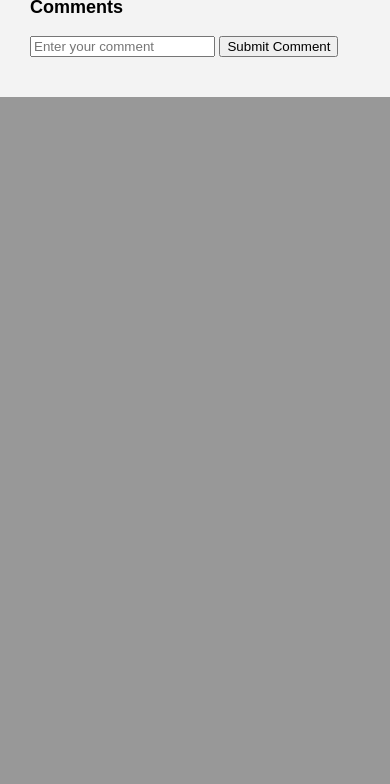
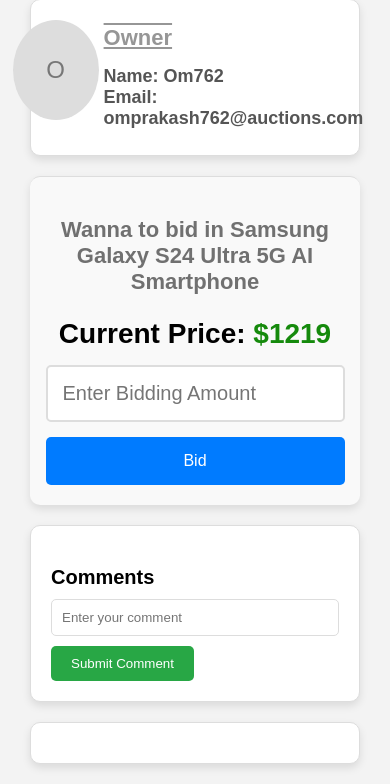
Before and after one commit to om762/Web-Learning, a Django app: page /listing/1 in a window 390 px wide; the page is wider, and only the part inside the window is pictured. Shown: the part 2298-3082 px from the top of that part. Before the commit the page ends 2395 px from the top of that part, so only its background shows below. Run offline with Django 5.2, Linux system fonts and the light colour scheme; data comes from the database, SQL or seed files in the repository; both versions use the stored data as it was after the commit.

Commit message:
Project: Commerce State: Listing-Detail page has been created next: Add functionality in listing page

```diff
--- a/Projects/commerce/auctions/static/auctions/styles.css
+++ b/Projects/commerce/auctions/static/auctions/styles.css
@@ -378,113 +378,296 @@ body {
     background: radial-gradient(circle, #56ff4d, #005813);
 }
 
-/* Detail Page */
-/* Reset default styles */
-/* listing Details Section */
-.listing-details {
-    margin: 150px 50px 10px 50px;
+/* Item Section */
+.item-section {
     display: flex;
+    flex-wrap: wrap;
+    justify-content: center;
     padding: 20px;
-    border: 1px solid #000000;
+    margin: 150px auto;
+    margin-bottom: 70px;
+    background-color: #ffffff;
+    border: 1px solid #ddd;
+    border-radius: 10px;
+    box-shadow: 0 4px 8px rgba(0, 0, 0, 0.1);
+    max-width: 1200px;
+    animation: fadeIn 1s ease-in-out;
 }
 
-.listing-image {
-    flex: 1;
-    margin-right: 20px;
+/* Fade-in animation */
+@keyframes fadeIn {
+    from {
+        opacity: 0;
+    }
+    to {
+        opacity: 1;
+    }
 }
 
-.listing-image img {
-    max-width: 100%;
+.item-image img {
+    max-width: 500px;
+    width: 100%;
     height: auto;
+    border-radius: 10px;
+    transition: transform 0.3s;
 }
 
-.listing-info {
-    flex: 2;
-    height: 100%;
+.item-image img:hover {
+    transform: scale(1.05);
 }
 
-.listing-info h1 {
-    font-size: 24px;
-    margin-bottom: 10px;
+/* Item Info */
+.item-info {
+    flex: 2;
+    padding: 20px;
 }
 
-.category, .owner {
-    font-size: 14px;
-    color: #888;
+.item-info h1 {
+    font-size: 28px;
+    margin-bottom: 10px;
+    color: #333;
 }
 
-.current-price {
+.info {
+    font-size: 16px;
+    font-weight: bold;
+    color: #424d55;
+}
+
+/* Description Section */
+.item-description {
+    padding: 20px;
+    font-size: 16px;
+    line-height: 1.5;
+    background-color: #bed2f7;
+    border-radius: 10px;
+    margin-top: 20px;
+}
+
+.item-info p span {
+    font-weight: bold;
+    color: #515151;
+}
+
+/* Extra Images Section */
+.extra-images {
+    background-color: #dddddd;
+    display: flex;
+    flex-wrap: wrap;
+    border-radius: 20px;
+    flex-wrap: wrap;
+    justify-content: center;
+    padding: 20px;
+    gap: 10px;
+    margin: 20px;
+    background-color: #ffffff;
+    border: 1px solid #ddd;
+    border-radius: 10px;
+    box-shadow: 0 4px 8px rgba(0, 0, 0, 0.1);
+    /* max-width: 1200px; */
+    animation: fadeIn 1s ease-in-out;
+}
+
+.extra-image img {
+    max-height: 350px;
+    width: auto;
+    border: 1px solid rgb(206, 206, 206);
+    border-radius: 10px;
+    box-shadow: 0 2px 4px rgba(0, 0, 0, 0.1);
+    transition: transform 0.3s;
+}
+
+.extra-image img:hover {
+    transform: scale(1.05);
+}
+
+/* Owner Section */
+.owner-section {
+    margin: 20px;
+    padding: 20px;
+    background-color: #ffffff;
+    border: 1px solid #ddd;
+    border-radius: 10px;
+    box-shadow: 0 4px 8px rgba(0, 0, 0, 0.1);
+    display: flex;
+    justify-content: center;
+    animation: fadeIn 1s ease-in-out;
+}
+
+.owner-info h3 {
+    display: inline-block;
+    text-decoration: underline overline;
+    font-size: 22px;
+    margin-bottom: 15px;
+    margin-top: 0px;
+    color: #969696;
+}
+
+.owner-section h4 {
     font-size: 18px;
-    font-weight: bold;
+    margin: 0 0;
+    color: #555;
+}
+
+.owner-section .owner-details {
+    display: flex;
+    align-items: center;
+}
+
+.owner-section .owner-avatar {
+    width: 100px;
+    height: 100px;
+    border-radius: 50%;
+    background-color: #ddd;
+    margin-bottom: 15px;
+    display: flex;
+    justify-content: center;
+    align-items: center;
+    font-size: 24px;
+    color: #777;
+}
+
+.owner-section .owner-info {
+    margin-left: 5px;
 }
 
 /* Bidding Section */
 .bidding-section {
+    margin: 20px;
     padding: 20px;
+    background-color: #f9f9f9;
+    border-top: 1px solid #ddd;
+    border-radius: 10px;
+    text-align: center;
+    box-shadow: 0 4px 8px rgba(0, 0, 0, 0.1);
 }
 
 .bidding-section h3 {
-    font-size: 18px;
+    font-size: 22px;
+    margin-bottom: 20px;
+    margin-top: 20px;
+    color: #707070;
 }
 
+
+.bidding-section .price {
+    font-size: 28px;
+    font-weight: bold;
+    margin-bottom: 15px;
+}
+
+.bidding-form {
+    display: inline-flex;
+    align-items: center;
+    gap: 10px;
+    width: 100%;
+    justify-content: center;
+}
+
+.bidding-section .price span{
+    color: #158a0c;
+}
+
+
 .bidding-section input[type="number"] {
+    padding: 15px;
+    margin-bottom: 15px;
+    border: 2px solid #ddd;
+    border-radius: 5px;
+    box-sizing: border-box;
+    font-size: 20px;
+    transition: border-color 0.3s;
+}
+
+.bidding-section input[type="number"]:focus {
+    border-color: #007bff;
+    outline: none;
+}
+
+.bidding-section button {
+    display: block;
+    width: 100%;
+    background-color: #007bff;
+    color: #fff;
+    border: none;
+    padding: 15px;
+    border-radius: 5px;
+    cursor: pointer;
+    font-size: 16px;
+    transition: background-color 0.3s, transform 0.3s;
+}
+
+.bidding-section button:hover {
+    background-color: #0056b3;
+    transform: translateY(-2px);
+}
+
+.bidding-section button:active {
+    transform: translateY(0);
+}
+
+/* Comment Section */
+.comment-section, .comments-list {
+    padding: 20px;
+    background-color: #f9f9f9;
+    border-top: 1px solid #ddd;
+    margin: 20px;
+    padding: 20px;
+    background-color: #ffffff;
+    border: 1px solid #ddd;
+    border-radius: 10px;
+    box-shadow: 0 4px 8px rgba(0, 0, 0, 0.1);
+    /* display: flex; */
+    /* justify-content: center; */
+    /* animation: fadeIn 1s ease-in-out; */
+}
+
+.comment-section h3 {
+    font-size: 20px;
+    margin-bottom: 10px;
+}
+
+.comment-section input[type="text"] {
     width: 100%;
     padding: 10px;
     margin-bottom: 10px;
     border: 1px solid #ddd;
     border-radius: 5px;
+    box-sizing: border-box;
 }
 
-.bidding-section button {
-    background-color: #007bff;
+.comment-section button {
+    background-color: #28a745;
     color: #fff;
     border: none;
     padding: 10px 20px;
     border-radius: 5px;
     cursor: pointer;
+    transition: background-color 0.3s, transform 0.3s;
 }
 
-/* Extra Images Section */
-.extra-images {
-    display: flex;
-    flex-wrap: wrap;
-    padding: 20px;
+.comment-section button:hover {
+    background-color: #218838;
+    transform: scale(1.05);
 }
 
-.extra-image {
-    flex: 1;
-    margin: 10px;
-}
-
-.extra-image img {
-    max-height: 350px;
-    width: auto;
-}
-
-/* Description Section */
-.description-section {
-    padding: 20px;
-}
-
-/* Comments Section */
-.comments-section {
-    padding: 20px;
-}
-
-.comments-section h3 {
-    font-size: 18px;
-}
-
-.comment-list {
-    margin-top: 10px;
+.comments-list {
+    margin-top: 20px;
 }
 
 .single-comment {
     margin-bottom: 10px;
+    padding: 10px;
+    background-color: #ffffff;
+    border: 1px solid #ddd;
+    border-radius: 5px;
+    box-shadow: 0 2px 4px rgba(0, 0, 0, 0.1);
+    animation: fadeIn 1s ease-in-out;
 }
 
 .commenter {
     font-weight: bold;
+    margin-bottom: 5px;
 }
 
 .comment-text {
@@ -492,7 +675,7 @@ body {
 }
 
 @media screen and (max-width: 768px) {
-    .listing-details {
+    .item-info {
         flex-direction: column;
     }
 
--- a/Projects/commerce/auctions/templates/auctions/listing.html
+++ b/Projects/commerce/auctions/templates/auctions/listing.html
@@ -9,23 +9,17 @@
 
 {% block body %}
 
-<div class="listing-details">
-    <div class="listing-image">
+<div class="item-section">
+    <div class="item-image">
         <img src="{{ listing.image_url }}" alt="listing Image">
     </div>
-    <div class="listing-info">
+    <div class="item-info">
         <h1>{{ listing.item_name }}</h1>
-        <p class="category">Category: {{ listing.category }}</p>
-        <p class="owner">Owner: {{ listing.owner }}</p>
-        <h2 class="current-price">Current Price: {{ listing.current_price }}</h2>
-        <div class="bidding-section">
-            <h3>Bid Now</h3>
-            <form method="POST" action="{% url 'bid' %}">
-                {% csrf_token %}
-                <input type="number" id="biddingAmount" name="bidding_amount" placeholder="Enter Bidding Amount" required>
-                <button type="submit">Submit Bid</button>
-            </form>
+        <p class="info">Category: {{ listing.category }} <br>Starting Price: ${{ listing.starting_bid }}</p>
+        <div class="item-description">
+            <p>{{ listing.description }}</p>
         </div>
+        <p>Created On: <span>{{listing.created_at}}</span></p>
     </div>
 </div>
 
@@ -37,27 +31,47 @@
     {% endfor %}
 </div>
 
-
-<div class="description-section">
-    <h3>Description</h3>
-    <p>{{ listing.description }}</p>
+<div class="owner-section">
+    <div class="owner-details">
+        <div class="owner-avatar">
+            {{ listing.owner.username|slice:":1"|upper }}
+        </div>
+        <div class="owner-info">
+            <h3>Owner</h3>
+            <h4>Name: {{ listing.owner }}</h5>
+            <h4>Email: {{ listing.owner.email }}</h5>
+        </div>
+    </div>
 </div>
 
-<div class="comments-section">
+<div class="bidding-section">
+    <h3>Wanna to bid in {{ listing.item_name }}</h3>
+    <h2 class="price">Current Price: <span>${{ listing.current_price }}</span></h2>
+    <div class="bidding-form">
+        <form method="POST" action="{% url 'bid' %}">
+            {% csrf_token %}
+            <input type="number" id="biddingAmount" name="bidding_amount" placeholder="Enter Bidding Amount" required>
+            <button type="submit">Bid</button>
+        </form>
+    </div>
+</div>
+
+<div class="comment-section">
     <h3>Comments</h3>
     <form action="{% url 'add_comment' %}" method="post">
         {% csrf_token %}
         <input type="text" name="comment-input" placeholder="Enter your comment">
         <button type="submit">Submit Comment</button>
     </form>
-    <div class="comment-list">
-        {% for comment in comments %}
-        <div class="single-comment">
-            <p class="commenter">{{ comment.commenter }}</p>
-            <p class="comment-text">{{ comment.text }}</p>
-        </div>
-        {% endfor %}
+</div>
+
+<div class="comments-list">
+    {% for comment in comments %}
+    <div class="single-comment">
+        <p class="commenter">{{ comment.commenter }}</p>
+        <p class="comment-text">{{ comment.text }}</p>
     </div>
+    {% endfor %}
 </div>
 
 {% endblock body %}
--- a/Projects/commerce/auctions/views.py
+++ b/Projects/commerce/auctions/views.py
@@ -6,7 +6,7 @@ from django.http import HttpResponse, HttpResponseRedirect
 from django.shortcuts import render
 from django.urls import reverse
 
-from .models import User, Listing, Category, ListingImage
+from .models import *
 
 
 def index(request):
@@ -119,4 +119,5 @@ def listing_detail(request, item_id):
     })
 
 def bid(request):
-    pass
+    # TODO Complete the implementation
+    raise NotImplementedError
```
Also changed, not shown: Projects/commerce/auctions/migrations/0001_initial.py, Projects/commerce/auctions/migrations/0002_alter_listing_description.py (deleted), Projects/commerce/db.sqlite3.
